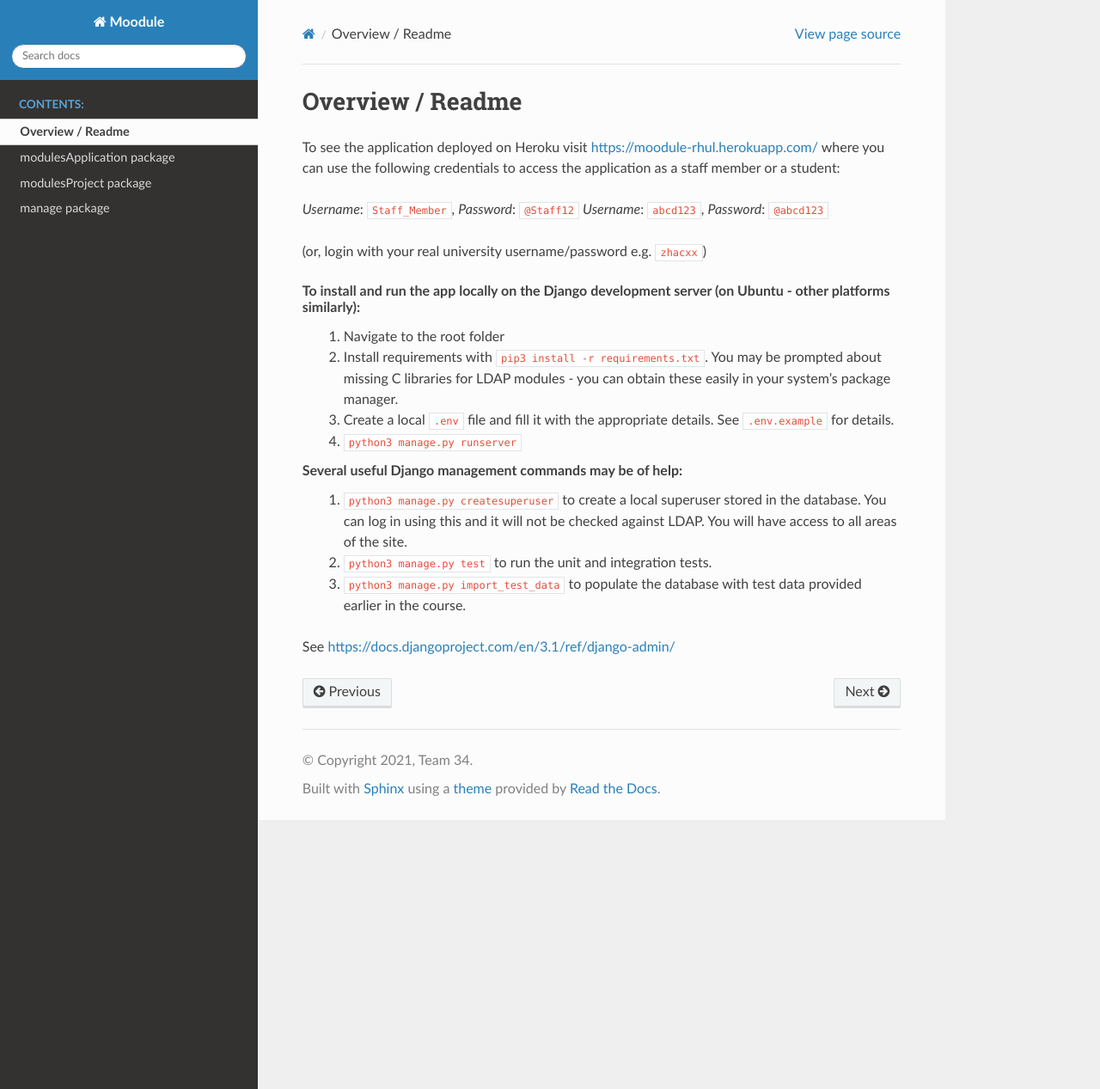
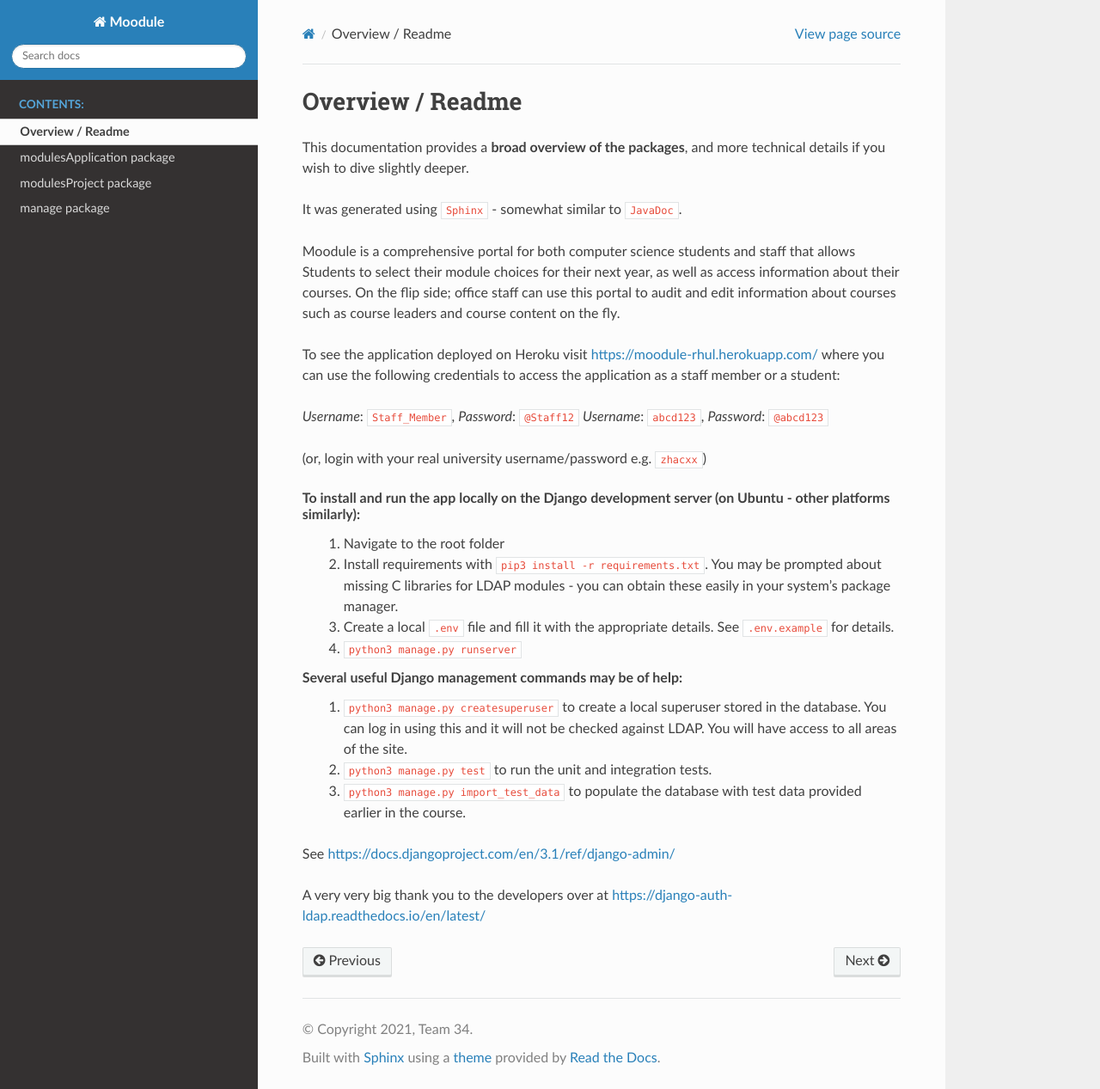
Before and after one commit to TomAllison067/moodule-pages, a Sphinx documentation site: the page built from docs/packages/introduction.rst, in a window 1280 px wide and 1267 px high. Shown: the whole window at 86% size. Built offline with Sphinx 7.4.7 and the Read the Docs theme 2.0.0, drawn with Linux system fonts in a browser that asks for light colours.

Commit message:
Modified README.md and finished sphinx-generated documentation

```diff
--- a/docs/packages/introduction.rst
+++ b/docs/packages/introduction.rst
@@ -1,6 +1,12 @@
 ###################
 Overview / Readme
 ###################
+This documentation provides a **broad overview of the packages**, and more technical details if you wish to dive slightly deeper.
+
+It was generated using ``Sphinx`` - somewhat similar to ``JavaDoc``.
+
+Moodule is a comprehensive portal for both computer science students and staff that allows Students to select their module choices for their next year, as well as access information about their courses. On the flip side; office staff can use this portal to audit and edit information about courses such as course leaders and course content on the fly.
+
 To see the application deployed on Heroku visit https://moodule-rhul.herokuapp.com/
 where you can use the following credentials to access the application as a staff member or a student:
 
@@ -22,3 +28,5 @@ Several useful Django management commands may be of help:
     3. ``python3 manage.py import_test_data`` to populate the database with test data provided earlier in the course.
 
 See https://docs.djangoproject.com/en/3.1/ref/django-admin/
+
+A very very big thank you to the developers over at https://django-auth-ldap.readthedocs.io/en/latest/
```
Also changed, not shown: 7 other files.
